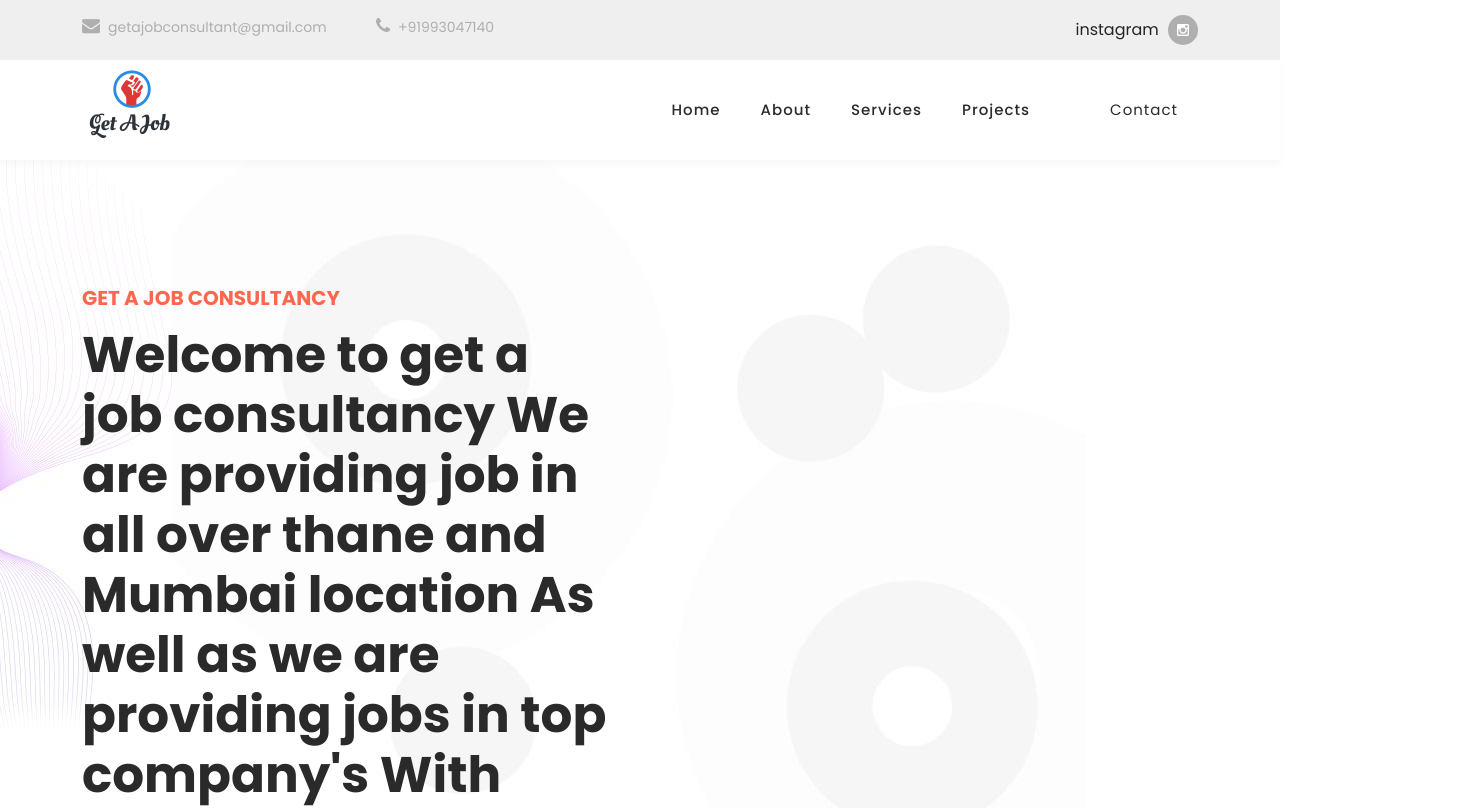
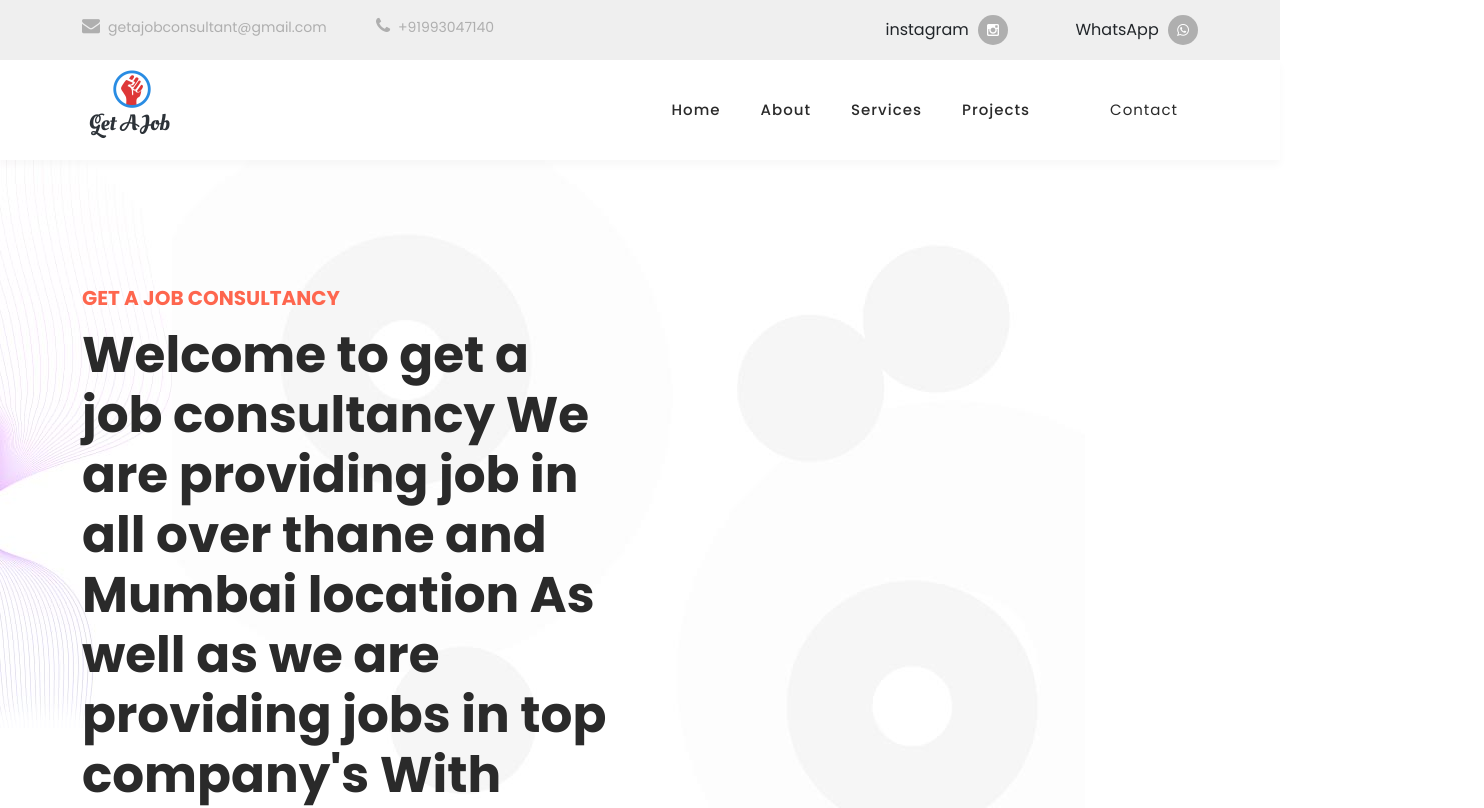
Before and after one commit to Samuelparmar24/getajob, a plain HTML site: page index.html in a window 1280 px wide. Shown: the top 808 px of the page, 1484 px wide, since content can reach past the window. Drawn offline with Linux system fonts and the light colour scheme.

Commit message:
add whatsup number

```diff
--- a/index.html
+++ b/index.html
@@ -56,12 +56,19 @@ https://templatemo.com/tm-568-digimedia
             <li><a href="tel:+919930471405"><i class="fa fa-phone"></i>+91993047140</a></li>
           </ul>
         </div>
-        <div class="col-lg-4 col-sm-4 col-5">
+        <div class="col-lg-2 col-sm-2 col-5">
           <ul class="social-media">
             instagram
             <li><a href="http://instagram.com/get_a_job_consultant?utm_source=qr"><i class="fa fa-instagram"></i></a></li>
           </ul>
         </div>
+        <div class="col-lg-2 col-sm-2 col-5">
+          <ul class="social-media">
+            WhatsApp
+            <li><a href=https://wa.me/+919930047140"><i class="fa fa-whatsapp"></i></a></li>
+          </ul>
+        </div>
+
       </div>
     </div>
   </div>
```
